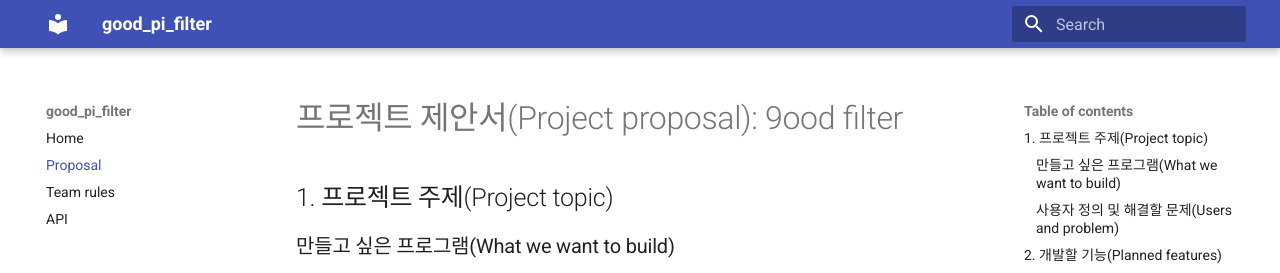
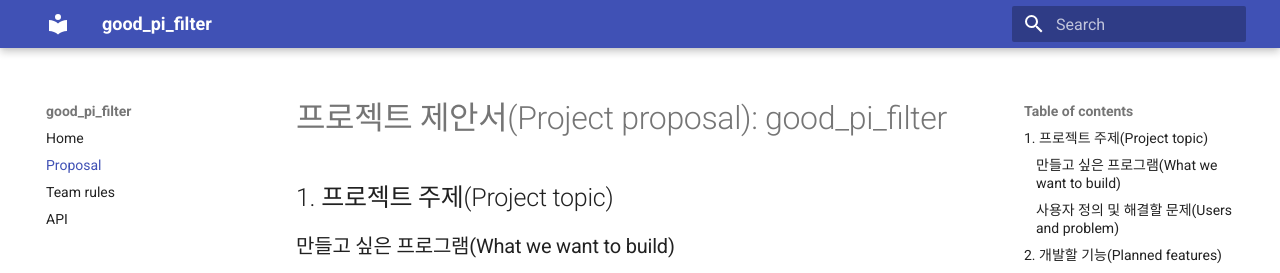
Before and after one commit to KimHyunSung0406/9ood, an MkDocs documentation site: the page built from docs/proposal.md, in a window 1280 px wide and 900 px high. Shown: the top 273 px of the window. Built offline with MkDocs 1.6.1 and Material for MkDocs 9.7.7, drawn with Linux system fonts in a browser that asks for light colours.

Commit message:
Update project title in proposal document

```diff
--- a/docs/proposal.md
+++ b/docs/proposal.md
@@ -1,4 +1,4 @@
-# 프로젝트 제안서(Project proposal): 9ood filter
+# 프로젝트 제안서(Project proposal): good_pi_filter
 
 ## 1. 프로젝트 주제(Project topic)
 
```
